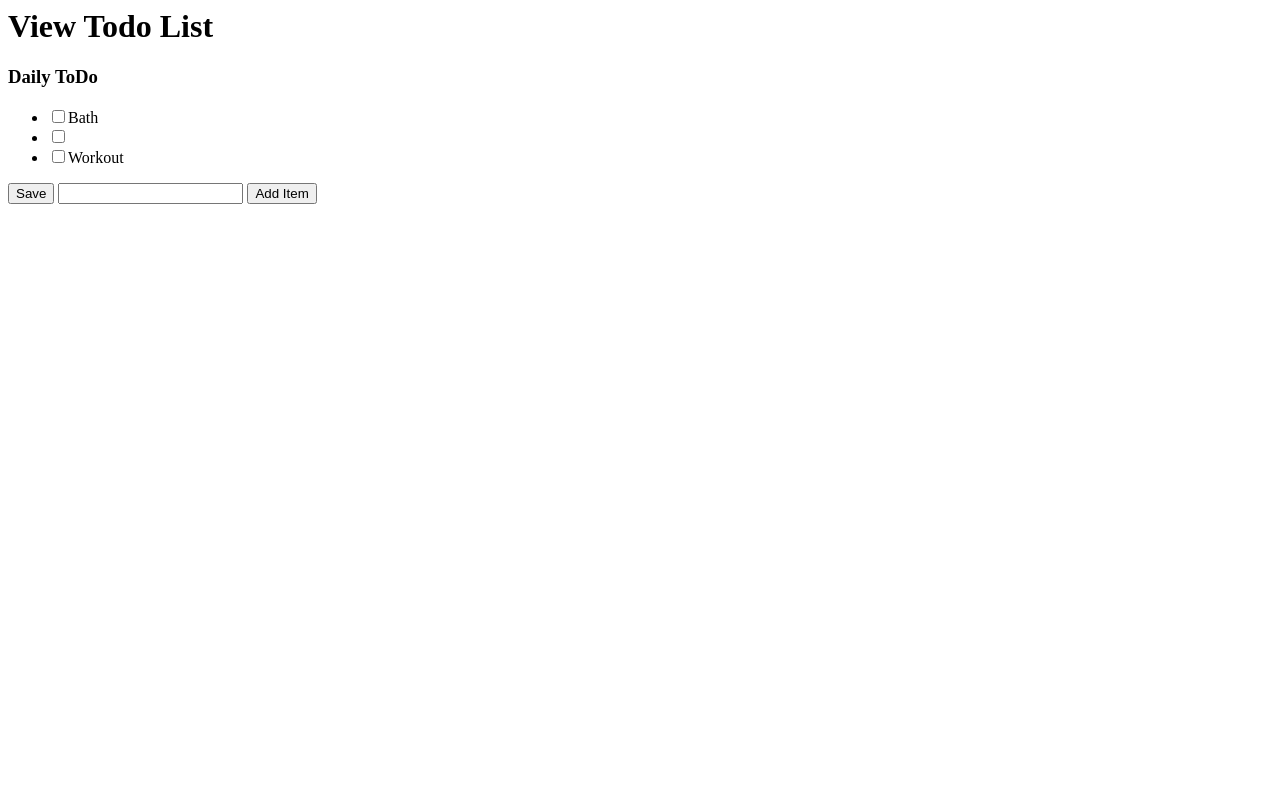
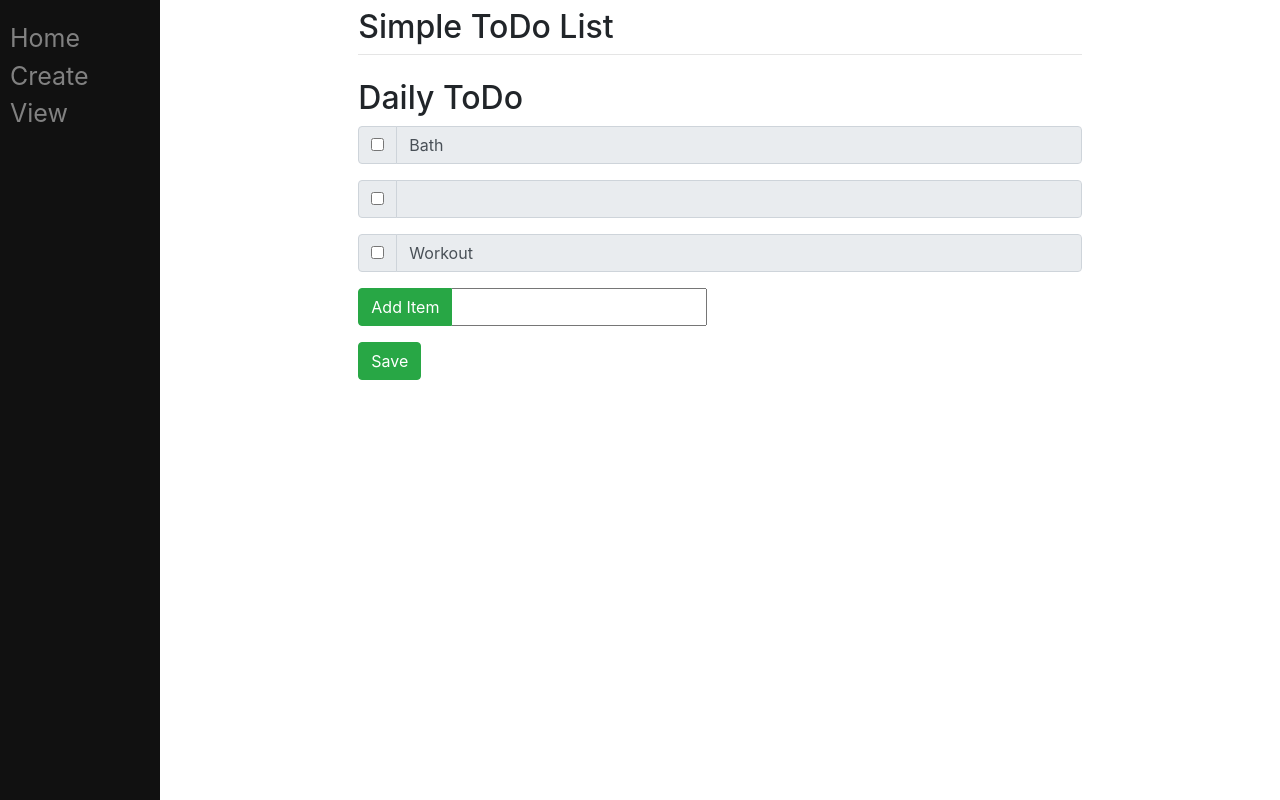
Before and after one commit to Tonyeseh/Simple_Django_TodoList, a Django app: a page that uses firstApp/templates/firstApp/base.html in a window 1280 px wide. Run offline with Django 3.2, Linux system fonts and the light colour scheme; data comes from the database, SQL or seed files in the repository.

Commit message:
adding bootstrap to design the web

```diff
--- a/firstApp/templates/firstApp/base.html
+++ b/firstApp/templates/firstApp/base.html
@@ -1,11 +1,69 @@
+<!DOCTYPE html>
 <html>
     <head>
+
+        <!-- Required meta tags -->
+        <meta charset="utf-8">
+        <meta name="viewport" content="width=device-width, initial-scale=1, shrink-to-fit=no">
+
         <title>{% block title %}First Django App{% endblock title %}</title>
+
+        <style type="text/css">
+            .sidenav {
+                height: 100%;
+                width: 160px;
+                position: fixed;
+                z-index: 1;
+                top: 0;
+                left: 0;
+                background-color: #111;
+                overflow-x: hidden;
+                padding-top: 20px;
+                padding-left: 10px;
+                padding-bottom: 10px;
+            }
+            .sidenav a {
+                padding: 6px, 8px,6px, 16px;
+                text-decoration: none;
+                font-size: 25px;
+                color: #818181;
+                display: block;
+            }
+
+            .sidenav a:hover {
+                color: #f1f1f1;
+            }
+
+            .main {
+                margin-left: 160px;
+                padding: 0px 10px;
+            }
+        </style>
+
+        <link rel="stylesheet" href="https://cdn.jsdelivr.net/npm/bootstrap@4.3.1/dist/css/bootstrap.min.css" integrity="sha384-ggOyR0iXCbMQv3Xipma34MD+dH/1fQ784/j6cY/iJTQUOhcWr7x9JvoRxT2MZw1T" crossorigin="anonymous">
     </head>
     <body>
-        {% block header %}
-            <h2>Base Template</h2>
-        {% endblock header %}
-        {% block content %}{% endblock content %}
+        <div class="sidenav">
+            <a href="/home">Home</a>
+            <a href="/create/">Create</a>
+            <a href="/1">View</a>
+        </div>
+
+        <div id="content" class="main" name="content">
+            <div class="row justify-content-center">
+                <div class="col-8">
+                    {% block header %}
+                        <h2 class="mt-2">Simple ToDo List</h2>
+                    {% endblock header %}
+                    <hr class="mt-0 mb-4">
+                    {% block content %}{% endblock content %}
+                </div>
+            </div>
+        </div>
+
+        <!-- Scripts for Bootstrap -->
+        <script src="https://code.jquery.com/jquery-3.3.1.slim.min.js" integrity="sha384-q8i/X+965DzO0rT7abK41JStQIAqVgRVzpbzo5smXKp4YfRvH+8abtTE1Pi6jizo" crossorigin="anonymous"></script>
+        <script src="https://cdn.jsdelivr.net/npm/popper.js@1.14.7/dist/umd/popper.min.js" integrity="sha384-UO2eT0CpHqdSJQ6hJty5KVphtPhzWj9WO1clHTMGa3JDZwrnQq4sF86dIHNDz0W1" crossorigin="anonymous"></script>
+        <script src="https://cdn.jsdelivr.net/npm/bootstrap@4.3.1/dist/js/bootstrap.min.js" integrity="sha384-JjSmVgyd0p3pXB1rRibZUAYoIIy6OrQ6VrjIEaFf/nJGzIxFDsf4x0xIM+B07jRM" crossorigin="anonymous"></script>
     </body>
 </html>
--- a/firstApp/templates/firstApp/todolist.html
+++ b/firstApp/templates/firstApp/todolist.html
@@ -1,22 +1,30 @@
 {% extends 'firstApp/base.html' %}
-{% block header %}
-    <h1>View Todo List</h1>
-{% endblock header %}
 {% block content %}
-    <form method="post" action="#">
+    <h2 class="mt-2">{{ todo.name }}</h2>
+    <!-- <p></p> -->
+
+    <form method="post" action="#" class="">
         {% csrf_token %}
-        <h3>{{ todo.name }}</h3>
-        <ul>
             {% for item in todo.item_set.all %}
-                {% if item.complete %}
-                    <li><input type="checkbox" value="clicked" name="c{{item.id}}" checked>{{ item.text }}</li>
-                {% else %}
-                    <li><input type="checkbox" value="clicked" name="c{{item.id}}">{{ item.text }}</li>
-                {% endif %}
+            <div class="input-group mb-3">
+                <div class="input-group-prepend">
+                    <div class="input-group-text">
+                        {% if item.complete %}
+                        <input type="checkbox" value="clicked" name="c{{item.id}}" checked>
+                        {% else %}
+                        <input type="checkbox" value="clicked" name="c{{item.id}}">
+                        {% endif %}
+                    </div>
+                </div>
+                <input type="text" name="c{{ item.id }}" value="{{ item.text }}" class="form-control" disabled>
+            </div>
             {% endfor %}
-        </ul>
-        <button type="submit" name="save" value="save">Save</button>
-        <input type="text" name="new_item">
-        <button type="submit" name="add_item" value="add_item">Add Item</button>
+        <div class="input-group mb-3">
+            <div class="input-group-prepend">
+                <button type="submit" name="add_item" value="add_item" class="btn btn-success">Add Item</button>
+            </div>
+            <input type="text" name="new_item">
+        </div>
+        <button type="submit" name="save" value="save" class="btn btn-success">Save</button>
     </form>
 {% endblock content %}
--- a/firstApp/urls.py
+++ b/firstApp/urls.py
@@ -7,4 +7,5 @@ urlpatterns = [
     path("<str:name>", views.get_by_name, name="Get Todo"),
     path("v1/", views.v1, name="Version 1"),
     path("", views.home, name="Home Page"),
+    path("home/", views.home, name="Home Page"),
 ]
```
Also changed, not shown: firstApp/templates/firstApp/create_todo.html (+8 -3 lines).
